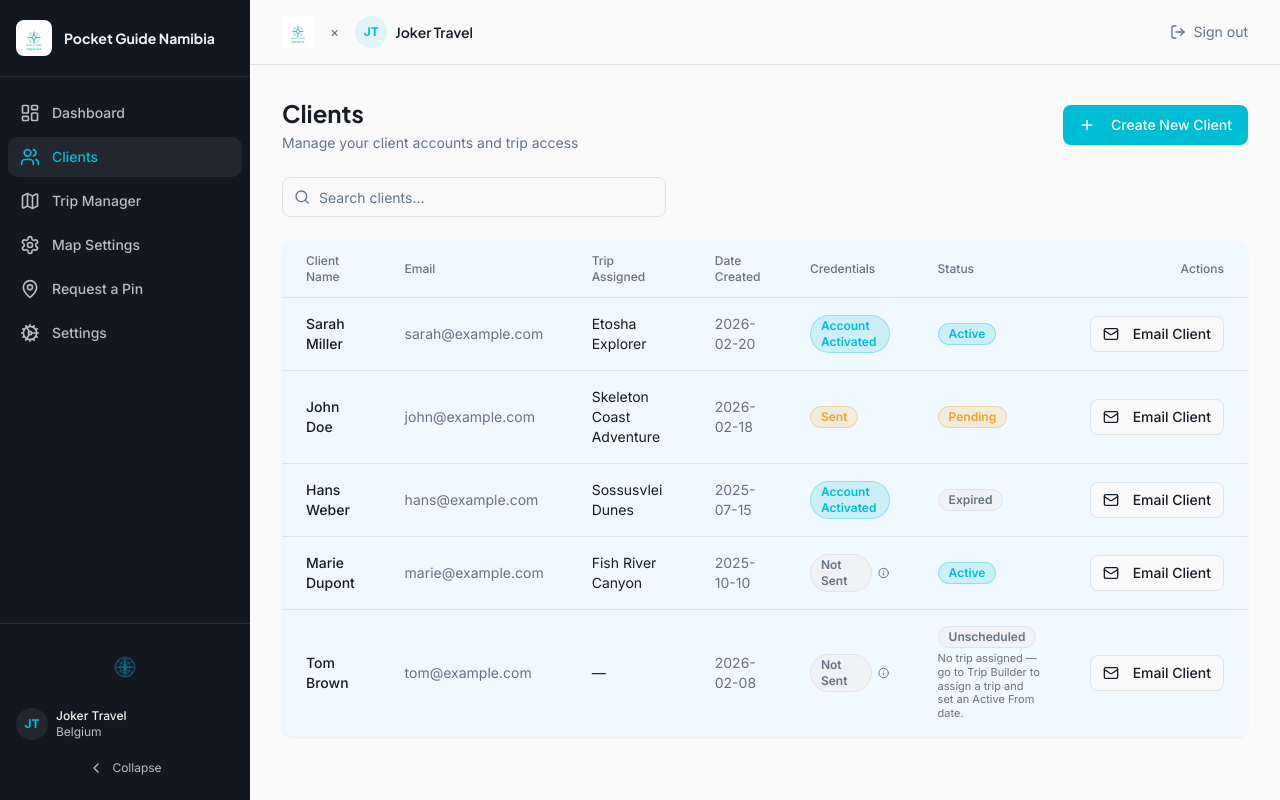
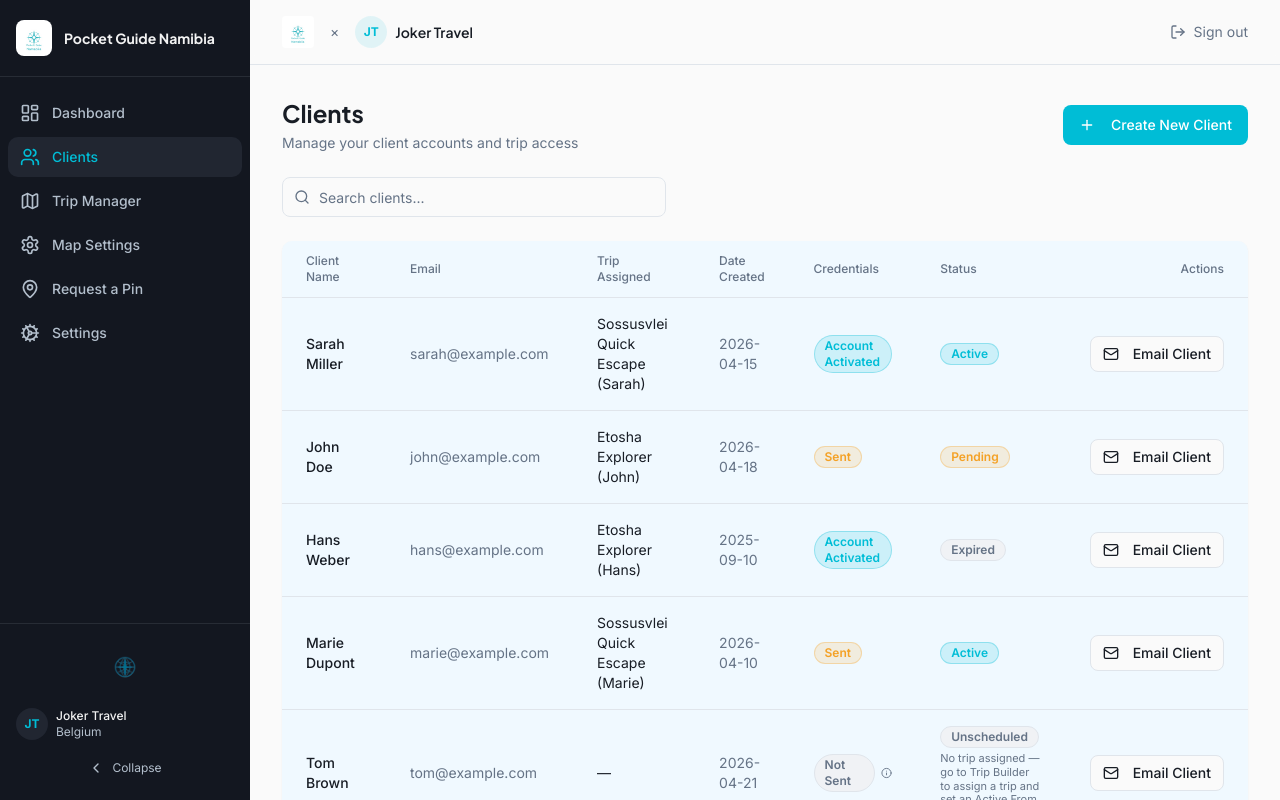
Before and after one commit to zoogarino/agency-guide-hub, a React (Vite) app: page /clients in a window 1280 px wide. Built offline with nearby package versions, Linux system fonts and the light colour scheme; the HTML template or start-up script is replaced by a standard one.

Commit message:
Changes
Co-authored-by: zoogarino <213672927+zoogarino@users.noreply.github.com>

```diff
--- a/src/data/mockClients.ts
+++ b/src/data/mockClients.ts
@@ -96,50 +96,65 @@ export function resolveClientStatus(client: {
 }
 
 export const mockClients: MockClient[] = [
+  // Active + Account Activated
   {
     id: 1, name: "Sarah Miller", firstName: "Sarah", lastName: "Miller",
     title: "Ms", username: "sarahm", dob: "1988-06-12",
     email: "sarah@example.com", phone: "+44 7700 900123", country: "United Kingdom",
-    trip: "Etosha Explorer", tripId: "trip-etosha", date: "2026-02-20",
+    trip: "Sossusvlei Quick Escape (Sarah)", tripId: "trip-sossus-sarah", date: "2026-04-15",
     link: "",
     credentials: { sentAt: "2026-04-15T14:32:00Z", activated: true },
-    activeFrom: "2026-04-25", tripEndDate: "2026-05-07", durationMonths: 6,
+    activeFrom: "2026-04-25", tripEndDate: "2026-04-30", durationMonths: 6,
     travelParty: [{
       id: "tp1", name: "James Miller", email: "james@example.com",
       credentials: { sentAt: "2026-04-15T14:35:00Z", activated: false },
     }],
   },
+  // Pending + Sent
   {
     id: 2, name: "John Doe", firstName: "John", lastName: "Doe",
     title: "Mr", username: "johnd", dob: "1979-11-03",
     email: "john@example.com", phone: "+1 415 555 0143", country: "United States",
-    trip: "Skeleton Coast Adventure", tripId: "trip-skeleton", date: "2026-02-18",
+    trip: "Etosha Explorer (John)", tripId: "trip-etosha-john", date: "2026-04-18",
     link: "",
-    credentials: { sentAt: "2026-04-10T09:15:00Z", activated: false },
-    activeFrom: "2026-05-10", tripEndDate: "2026-05-25", durationMonths: 3,
+    credentials: { sentAt: "2026-04-19T09:15:00Z", activated: false },
+    activeFrom: "2026-05-20", tripEndDate: "2026-06-01", durationMonths: 3,
   },
+  // Expired
   {
     id: 3, name: "Hans Weber", firstName: "Hans", lastName: "Weber",
     title: "Dr", username: "hansw", dob: "1965-03-22",
     email: "hans@example.com", phone: "+49 30 1234 5678", country: "Germany",
-    trip: "Sossusvlei Dunes", tripId: "trip-sossus", date: "2025-07-15",
+    trip: "Etosha Explorer (Hans)", tripId: "trip-etosha-hans", date: "2025-09-10",
     link: "",
-    credentials: { sentAt: "2025-07-20T11:00:00Z", activated: true },
-    activeFrom: "2025-08-01", tripEndDate: "2025-08-14", durationMonths: 6,
+    credentials: { sentAt: "2025-09-12T11:00:00Z", activated: true },
+    activeFrom: "2025-09-20", tripEndDate: "2025-10-02", durationMonths: 3,
   },
+  // Active (recent)
   {
     id: 4, name: "Marie Dupont", firstName: "Marie", lastName: "Dupont",
     title: "Mrs", username: "maried", dob: "1982-09-30",
     email: "marie@example.com", phone: "+33 6 12 34 56 78", country: "France",
-    trip: "Fish River Canyon", tripId: "trip-fish", date: "2025-10-10",
+    trip: "Sossusvlei Quick Escape (Marie)", tripId: "trip-sossus-marie", date: "2026-04-10",
     link: "",
-    activeFrom: "2025-10-18", tripEndDate: "2025-10-30", durationMonths: 12,
+    credentials: { sentAt: "2026-04-11T10:00:00Z", activated: false },
+    activeFrom: "2026-04-22", tripEndDate: "2026-04-28", durationMonths: 12,
   },
+  // Unscheduled — no trip yet
   {
     id: 5, name: "Tom Brown", firstName: "Tom", lastName: "Brown",
     title: "Mr", username: "tomb", dob: "1990-01-14",
     email: "tom@example.com", phone: "+44 7700 900456", country: "United Kingdom",
-    trip: "—", date: "2026-02-08", link: "",
+    trip: "—", date: "2026-04-21", link: "",
+  },
+  // Pending + Not Sent — most common state right after client creation
+  {
+    id: 6, name: "Anna Schmidt", firstName: "Anna", lastName: "Schmidt",
+    title: "Ms", username: "annas", dob: "1985-04-08",
+    email: "anna@example.com", phone: "+49 151 9876 5432", country: "Germany",
+    trip: "Grand Namibia Expedition (Anna)", tripId: "trip-grand-anna", date: "2026-04-23",
+    link: "",
+    activeFrom: "2026-06-15", tripEndDate: "2026-07-06", durationMonths: 6,
   },
 ];
 
```
